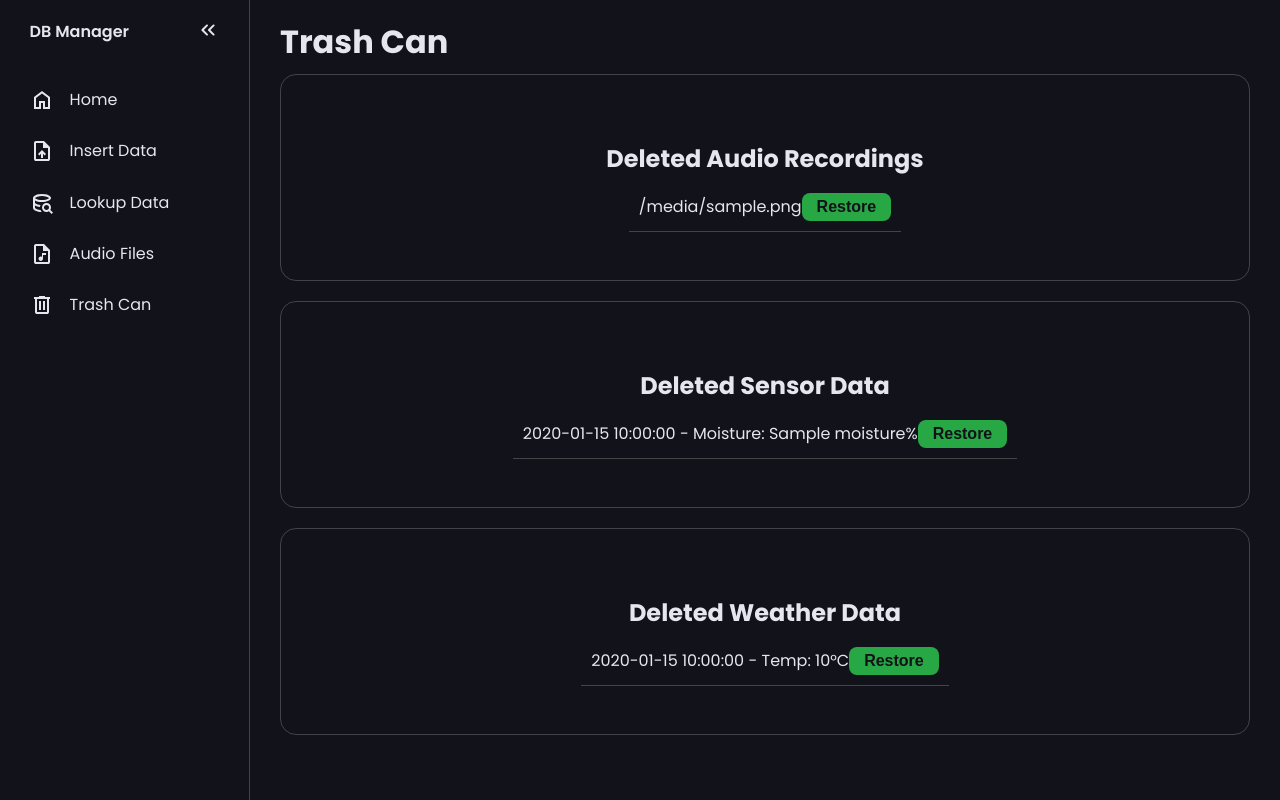
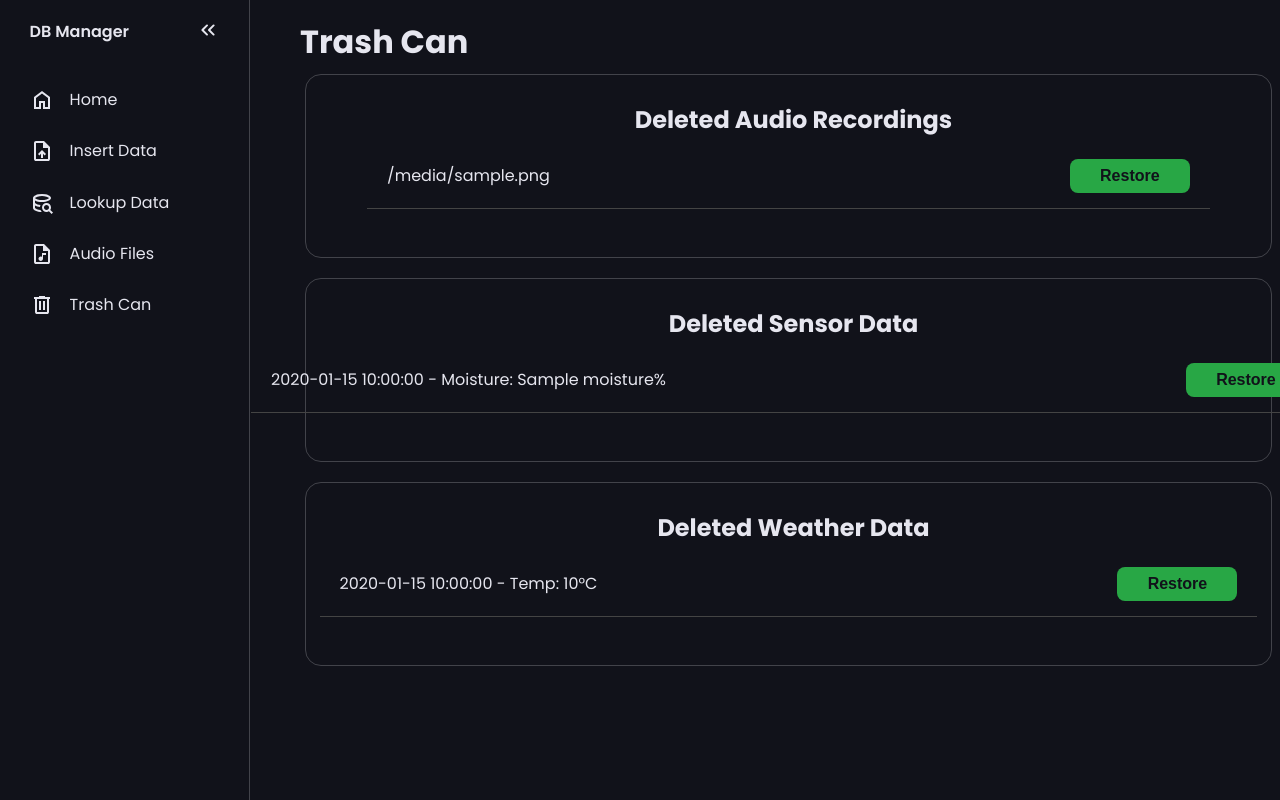
Before and after one commit to Herman-Junior/Project-in-D0020E, a Flask app: template Backend/templates/trashcan.html in a window 1280 px wide. Run offline with Flask 3, Linux system fonts and the light colour scheme; the template is opened without the code that fills it: most values are stand-ins (such as "Sample title", 1, 10 or a date in 2020).

Commit message:
restore and trash view is implemented

```diff
--- a/Backend/app.py
+++ b/Backend/app.py
@@ -6,7 +6,7 @@ from config import *
 # Import the route handlers (index, get_sensor_api, and get_weather_api)
 from routes import(index, get_sensor_api, get_weather_api, get_combined_api,
                    upload_csv_file, upload_audio_metadata, insert_page, query_page,
-                   audio_page, trash_page, get_audio_environmental_api, audio_details_page, batch_delete_api)
+                   audio_page, trash_page, get_audio_environmental_api, audio_details_page, batch_delete_api, restore_api)
 
 app = Flask(__name__,
             template_folder=TEMPLATE_FOLDER_PATH,
@@ -32,6 +32,8 @@ app.add_url_rule('/api/v1/audio/environmental', 'get_audio_with_environmental_ap
 
 app.add_url_rule('/api/v1/delete', 'batch_delete_api', batch_delete_api, methods=['POST'])
 
+app.add_url_rule('/api/v1/restore', 'restore_api', restore_api, methods=['POST'])
+
 
 
 if __name__ == '__main__':
--- a/Backend/templates/trashcan.html
+++ b/Backend/templates/trashcan.html
@@ -3,57 +3,58 @@
 {% block title %}Trash Can{% endblock %}
 
 {% block content %}
-<h1>Trash Can</h1>
+<h1 style="margin-left: 20px;">Trash Can</h1>
 
-<div class="container upload-box" style="margin-top: 20px;">
-    <h2>Deleted Audio Recordings</h2>
+<div class="container upload-box" style="margin-top: 20px; width: 95%; max-width: 1200px; margin-inline: auto;">
+    <h2 style="text-align: left; padding-left: 10px; margin-top: -15px;">Deleted Audio Recordings</h2>
     <div class="trash-list">
         {% if audio %}
             {% for item in audio %}
-            <div class="trash-item" style="display: flex; justify-content: space-between; align-items: center; padding: 10px; border-bottom: 1px solid #444;">
-                <span>{{ item.filename }}</span>
-                <button onclick="restoreItems(['{{ item.id }}'], 'audio')" class="insert-btn" style="background: #28a745; width: auto; padding: 5px 15px;">Restore</button>
+            <div class="trash-item" style="display: flex; justify-content: space-between; align-items: center; padding: 15px 20px; border-bottom: 1px solid #444; gap: 500px; width: 100%; box-sizing: border-box;">
+                <span style="white-space: nowrap; overflow: hidden; text-overflow: ellipsis;">{{ item.filename }}</span>
+                <button onclick="restoreItems(['{{ item.id }}'], 'audio')" class="insert-btn" style="background: #28a745; width: 120px; padding: 8px 15px; flex-shrink: 0; margin-left: 20px;">Restore</button>
             </div>
             {% endfor %}
         {% else %}
-            <p style="color: #888;">No deleted audio found.</p>
+            <p style="color: #888; padding-left: 10px;">No deleted audio found.</p>
         {% endif %}
     </div>
 </div>
 
-<div class="container upload-box" style="margin-top: 20px;">
-    <h2>Deleted Sensor Data</h2>
+<div class="container upload-box" style="margin-top: 15px; width: 95%; max-width: 1200px; margin-inline: auto;">
+    <h2 style="text-align: left; padding-left: 10px; margin-top: -15px;">Deleted Sensor Data</h2>
     <div class="trash-list">
         {% if sensors %}
             {% for item in sensors %}
-            <div class="trash-item" style="display: flex; justify-content: space-between; align-items: center; padding: 10px; border-bottom: 1px solid #444;">
-                <span>{{ item.timestamp }} - Moisture: {{ item.moisture }}%</span>
-                <button onclick="restoreItems(['{{ item.sensor_id }}'], 'sensor')" class="insert-btn" style="background: #28a745; width: auto; padding: 5px 15px;">Restore</button>
+            <div class="trash-item" style="display: flex; justify-content: space-between; align-items: center; padding: 15px 20px; border-bottom: 1px solid #444; gap: 500px; width: 100%; box-sizing: border-box;">
+                <span style="white-space: nowrap;">{{ item.timestamp }} - Moisture: {{ item.moisture }}%</span>
+                <button onclick="restoreItems(['{{ item.sensor_id }}'], 'sensor')" class="insert-btn" style="background: #28a745; width: 120px; padding: 8px 15px; flex-shrink: 0; margin-left: 20px;">Restore</button>
             </div>
             {% endfor %}
         {% else %}
-            <p style="color: #888;">No deleted sensor data found.</p>
+            <p style="color: #888; padding-left: 10px;">No deleted sensor data found.</p>
         {% endif %}
     </div>
 </div>
 
-<div class="container upload-box" style="margin-top: 20px;">
-    <h2>Deleted Weather Data</h2>
+<div class="container upload-box" style="margin-top: 20px; width: 95%; max-width: 1200px; margin-inline: auto;">
+    <h2 style="text-align: left; padding-left: 10px; margin-top: -15px;">Deleted Weather Data</h2>
     <div class="trash-list">
         {% if weather %}
             {% for item in weather %}
-            <div class="trash-item" style="display: flex; justify-content: space-between; align-items: center; padding: 10px; border-bottom: 1px solid #444;">
-                <span>{{ item.timestamp }} - Temp: {{ item.out_temperature }}°C</span>
-                <button onclick="restoreItems(['{{ item.weather_id }}'], 'weather')" class="insert-btn" style="background: #28a745; width: auto; padding: 5px 15px;">Restore</button>
+            <div class="trash-item" style="display: flex; justify-content: space-between; align-items: center; padding: 15px 20px; border-bottom: 1px solid #444; gap: 500px; width: 100%; box-sizing: border-box;">
+                <span style="white-space: nowrap;">{{ item.timestamp }} - Temp: {{ item.out_temperature }}°C</span>
+                <button onclick="restoreItems(['{{ item.weather_id }}'], 'weather')" class="insert-btn" style="background: #28a745; width: 120px; padding: 8px 15px; flex-shrink: 0; margin-left: 20px;">Restore</button>
             </div>
             {% endfor %}
         {% else %}
-            <p style="color: #888;">No deleted weather data found.</p>
+            <p style="color: #888; padding-left: 10px;">No deleted weather data found.</p>
         {% endif %}
     </div>
 </div>
 
 <script>
+// (Script remains the same as your original)
 async function restoreItems(ids, type) {
     if (!confirm(`Restore these ${type} items?`)) return;
 
```
Also changed, not shown: Backend/routes.py (+21 -1 lines), 2 other files.
